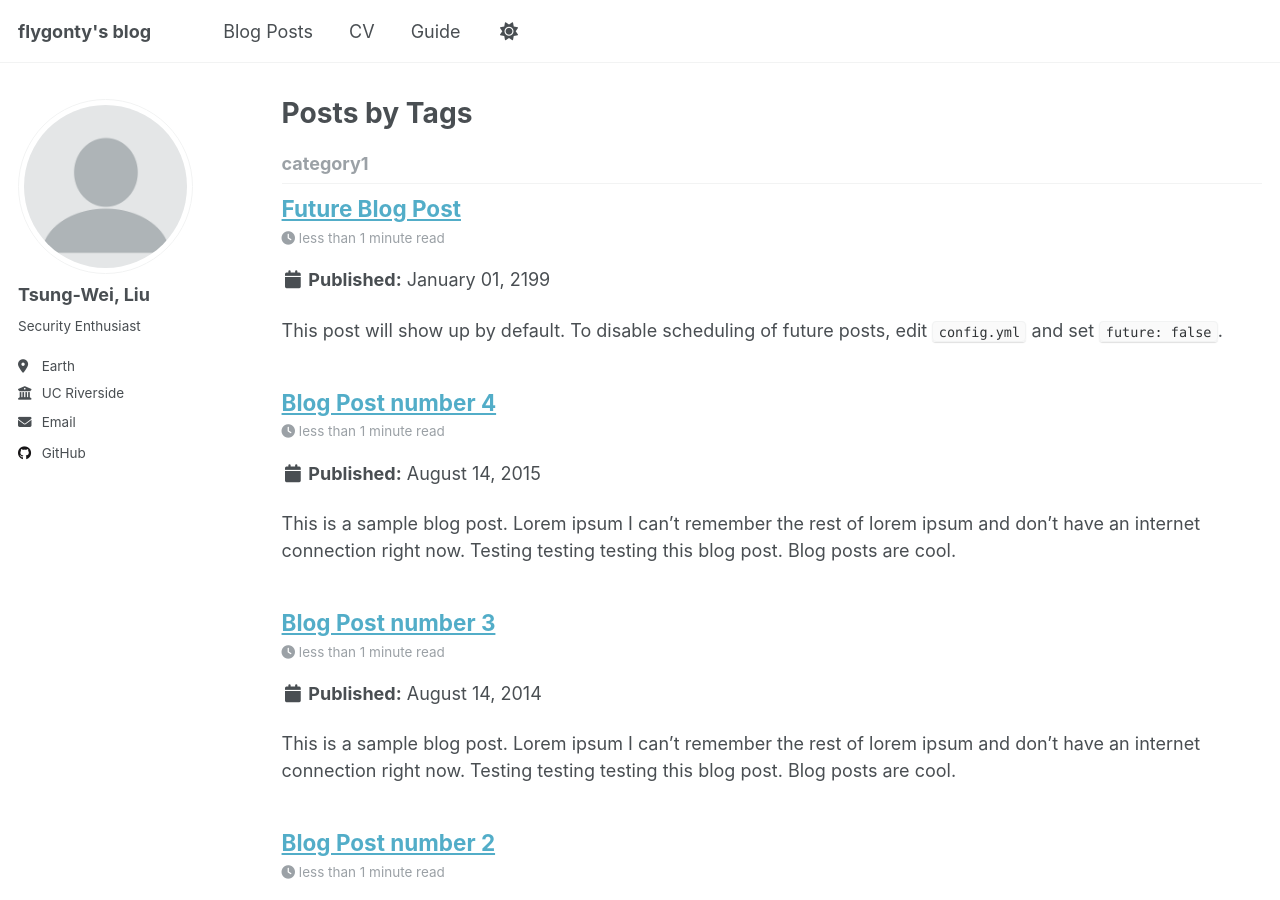
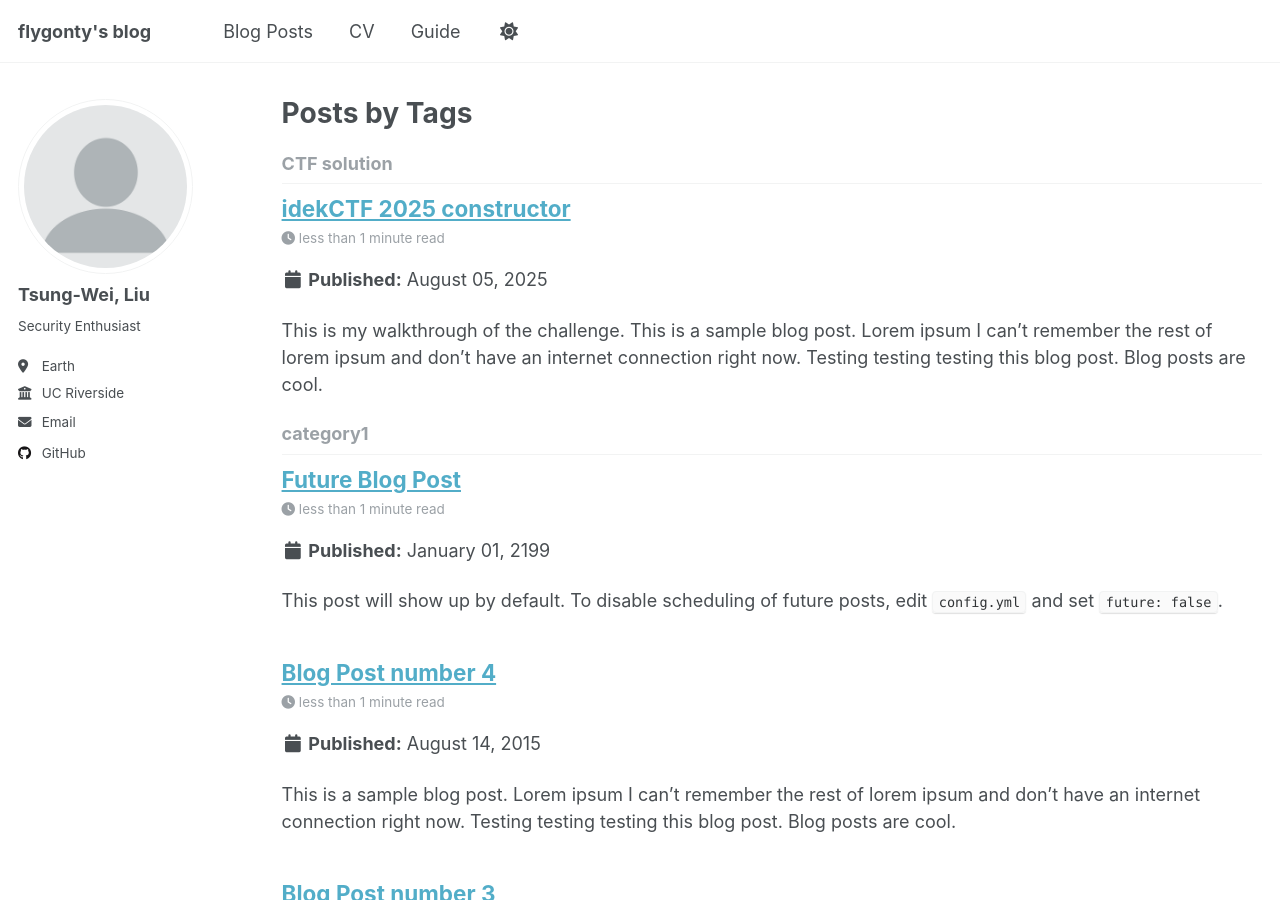
Before and after one commit to flygonty/flygonty.github.io, a Jekyll site: the page built from _pages/tag-archive.html, in a window 1280 px wide and 900 px high. Built offline with Jekyll 4.4.1, drawn with Linux system fonts in a browser that asks for light colours; a script that is not in the unit is left out.

Commit message:
Update and rename idekCTF-2025-constructor.md to 2025-08-05-idekCTF-2025-constructor.md

```diff
--- a/_posts/idekCTF-2025-constructor.md
+++ b/_posts/2025-08-05-idekCTF-2025-constructor.md
@@ -1,7 +1,7 @@
 ---
 title: 'idekCTF 2025 constructor'
 date: 2025-08-05
-permalink: /posts/idekCTF-2025-constructor.md
+permalink: /posts/2025-08-05-idekCTF-2025-constructor.md
 tags:
   - CTF solution
 ---
```
